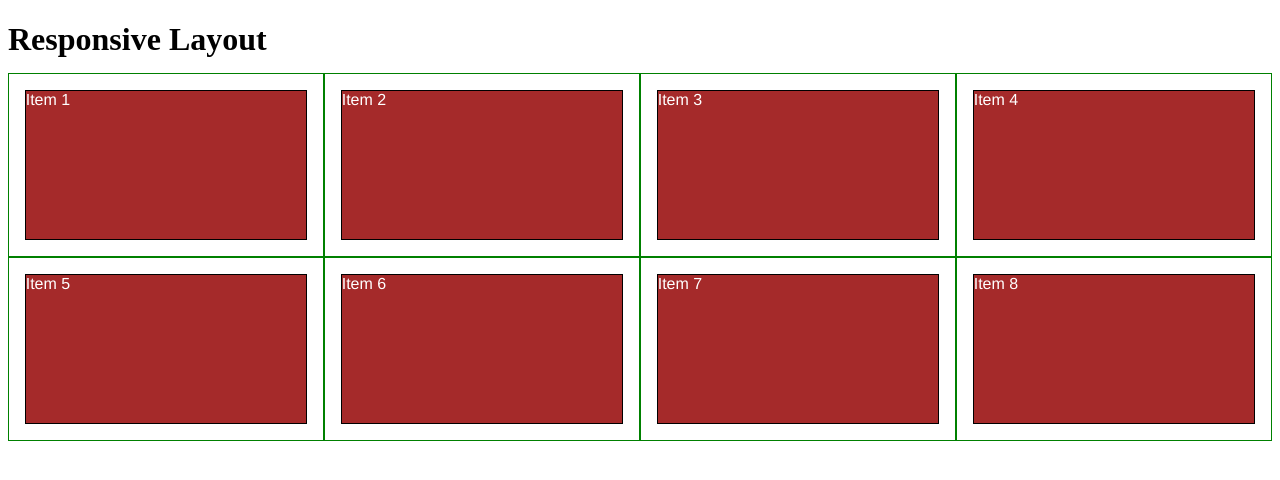
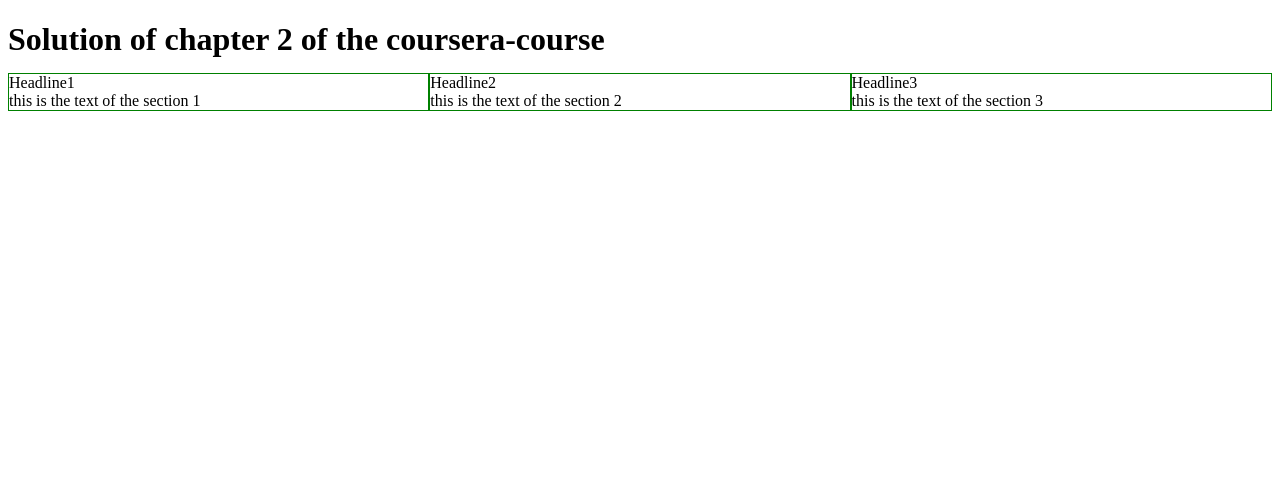
Before and after one commit to petertiupe/coursera-css-module2, a plain HTML site: page web/index.html in a window 1280 px wide. Drawn offline with Linux system fonts and the light colour scheme.

Commit message:
requirements 1 to 11

```diff
--- a/web/css/responsive.css
+++ b/web/css/responsive.css
@@ -13,7 +13,7 @@ p {
     height: 150px;
     margin-right: auto;
     margin-left: auto;
-    font-family: Helvetica;
+    font-family: Helvetica, serif;
     color: white;
 }
 
@@ -23,7 +23,7 @@ p {
 }
 
 /********** Large devices only **********/
-@media (min-width: 1200px) {
+@media (min-width: 992px) {
     .col-lg-1, .col-lg-2, .col-lg-3, .col-lg-4, .col-lg-5, .col-lg-6, .col-lg-7, .col-lg-8, .col-lg-9, .col-lg-10, .col-lg-11, .col-lg-12 {
         float: left;
         border: 1px solid green;
@@ -67,7 +67,7 @@ p {
 }
 
 /********** Medium devices only **********/
-@media (min-width: 992px) and (max-width: 1199px) {
+@media (min-width: 768px) and (max-width: 991px) {
     .col-md-1, .col-md-2, .col-md-3, .col-md-4, .col-md-5, .col-md-6, .col-md-7, .col-md-8, .col-md-9, .col-md-10, .col-md-11, .col-md-12 {
         float: left;
         border: 1px solid green;
--- a/web/index.html
+++ b/web/index.html
@@ -1,5 +1,5 @@
 <!DOCTYPE html>
-<html>
+<html lang="en">
 <head>
     <meta charset="utf-8">
     <meta name="viewport" content="width=device-width, initial-scale=1">
@@ -7,9 +7,20 @@
     <title>Responsive Layout</title>
 </head>
 <body>
-<h1>Responsive Layout</h1>
-
-<div class="row">
+<h1>Solution of chapter 2 of the coursera-course</h1>
+<section class="col-lg-4 col-md-6">
+    <header>Headline1</header>
+    this is the text of the section 1
+</section>
+<section class="col-lg-4 col-md-6">
+    <header>Headline2</header>
+    this is the text of the section 2
+</section>
+<section class="col-lg-4 col-md-12">
+    <header>Headline3</header>
+    this is the text of the section 3
+</section>
+<!--div class="row">
     <div class="col-lg-3 col-md-6"><p>Item 1</p></div>
     <div class="col-lg-3 col-md-6"><p>Item 2</p></div>
     <div class="col-lg-3 col-md-6"><p>Item 3</p></div>
@@ -18,7 +29,7 @@
     <div class="col-lg-3 col-md-6"><p>Item 6</p></div>
     <div class="col-lg-3 col-md-6"><p>Item 7</p></div>
     <div class="col-lg-3 col-md-6"><p>Item 8</p></div>
-</div>
+</div-->
 
 </body>
 </html>
```
